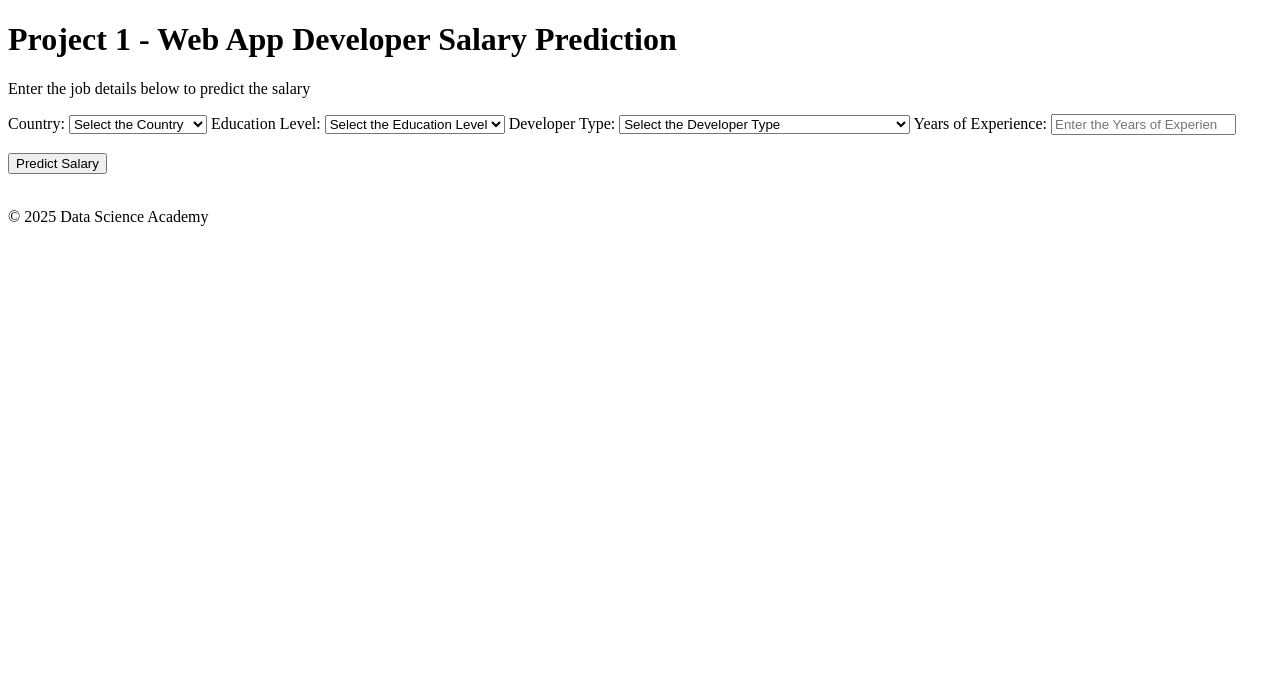
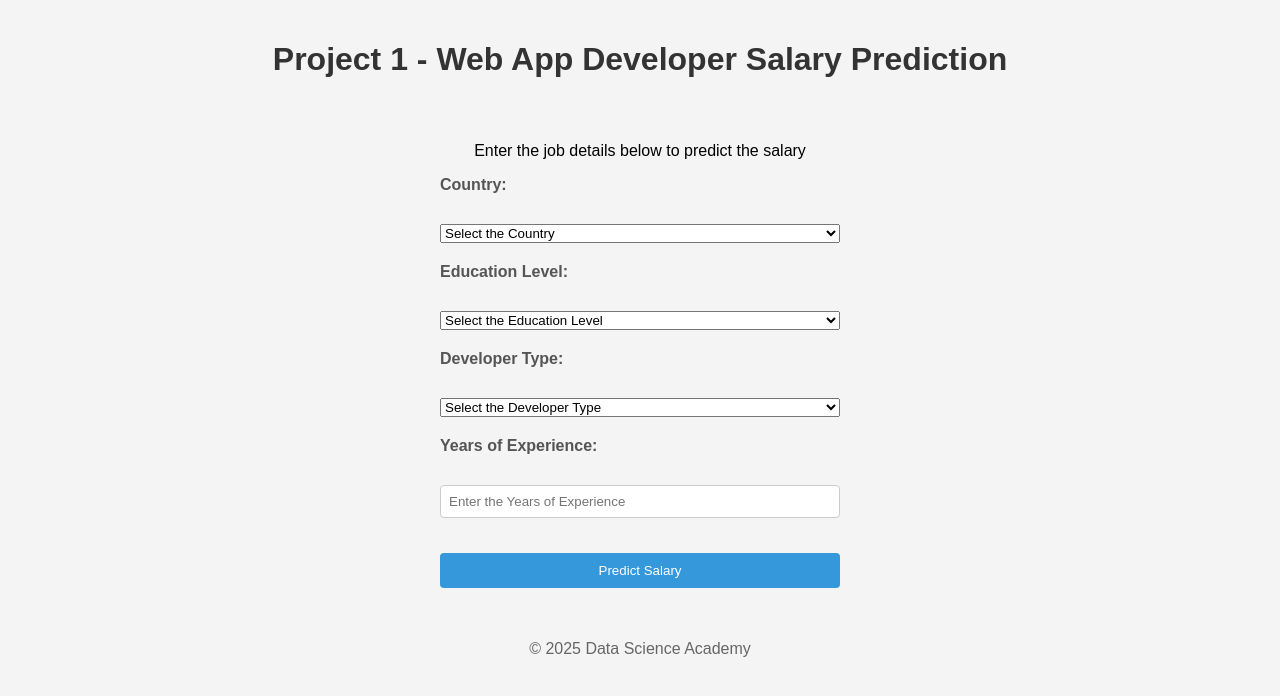
Before and after one commit to mitchelfelske/dev-salary-prediction-app, a Flask app: page / in a window 1280 px wide. Shown: the top 696 px of the page. Run offline with Flask 2, Linux system fonts and the light colour scheme; parts of the project's set-up code (start-up, migrations or seed data) failed here and were passed over.

Commit message:
Add basic style for the home page

```diff
--- /dev/null
+++ b/app/static/style.css
@@ -0,0 +1,72 @@
+body {
+    font-family: Arial, sans-serif;
+    background-color: #f4f4f4;
+    margin: 0;
+    padding: 0;
+}
+
+h1 {
+    text-align: center;
+    color: #333;
+}
+
+form {
+    display: flex;
+    flex-direction: column;
+    gap: 20px;
+}
+
+label {
+    font-weight: bold;
+    color: #555;
+}
+
+input {
+    padding: 10px;
+    border: 1px solid #ccc;
+    border-radius: 4px;
+}
+
+button {
+    padding: 10px;
+    background-color: #3498db;
+    color: #fff;
+    border: none;
+    border-radius: 4px;
+    cursor: pointer;
+}
+
+button:hover {
+    background-color: #2980b9;
+}
+
+.main-container {
+    padding: 20px;
+}
+
+.content {
+    margin-top: 32px;
+    padding: 16px;
+}
+
+.prediction-form {
+    margin-top: 20px;
+    display: flex;
+    flex-direction: column;
+    max-width: 400px;
+    margin: auto;
+}
+
+.prediction-form label {
+    margin-bottom: 10px;
+}
+
+.prediction-form input {
+    padding: 8px;
+    margin-bottom: 15px;
+}
+
+.body-copy {
+    font-size: 16px;
+    color: #666;
+}
--- a/app/templates/home.html
+++ b/app/templates/home.html
@@ -5,17 +5,19 @@
     <meta charset="UTF-8">
     <meta name="viewport" content="width=device-width, initial-scale=1.0">
     <title>Web App Developer Salary Prediction</title>
+    <link rel="stylesheet" href="./static/style.css">
 </head>
 
 <body>
+    <div class="main-container">
         <div>
             <h1>Project 1 - Web App Developer Salary Prediction</h1>
         </div>
 
-    <div>
-        <p>Enter the job details below to predict the salary</p>
+        <div class="content">
+            <p style="text-align: center;">Enter the job details below to predict the salary</p>
 
-        <div>
+            <div class="prediction-form">
                 <form action="{{ url_for('predict') }}" method="post">
                     <label for="country">Country:</label>
                     <select name="country" id="country">
@@ -74,24 +76,19 @@
                     <label for="experience">Years of Experience:</label>
                     <input type="number" name="yearscode" id="experience" placeholder="Enter the Years of Experience">
 
-                <br>
-                <br>
-
                     <button type="submit">Predict Salary</button>
 
-                <br>
-                <br>
-
                     {% if prediction %}
-                <p>Salary Prediction: $ {{ prediction }} [annual value]</p>
+                    <p style="text-align: center;">Salary Prediction: $ {{ prediction }} [annual value]</p>
                     {% endif %}
 
                 </form>
             </div>
         </div>
+    </div>
 
     <footer>
-        <p>&copy; 2025 Data Science Academy</p>
+        <p class="body-copy" style="text-align: center;">&copy; 2025 Data Science Academy</p>
     </footer>
 </body>
 
```
Lines whose indentation alone changed are shown as unchanged.
